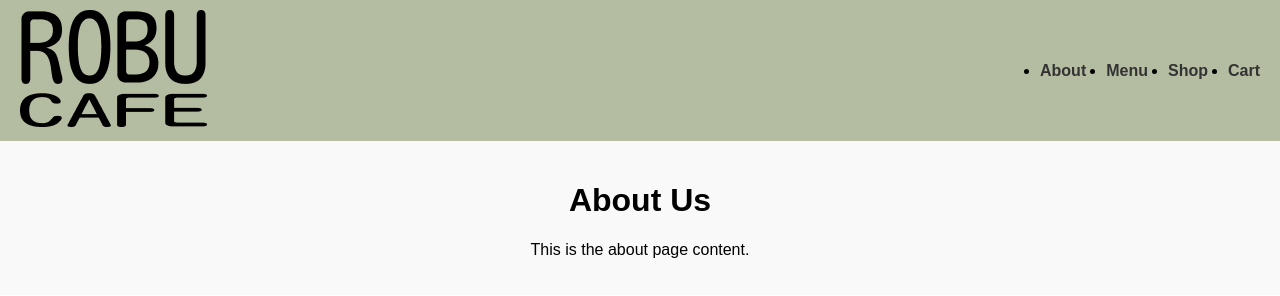
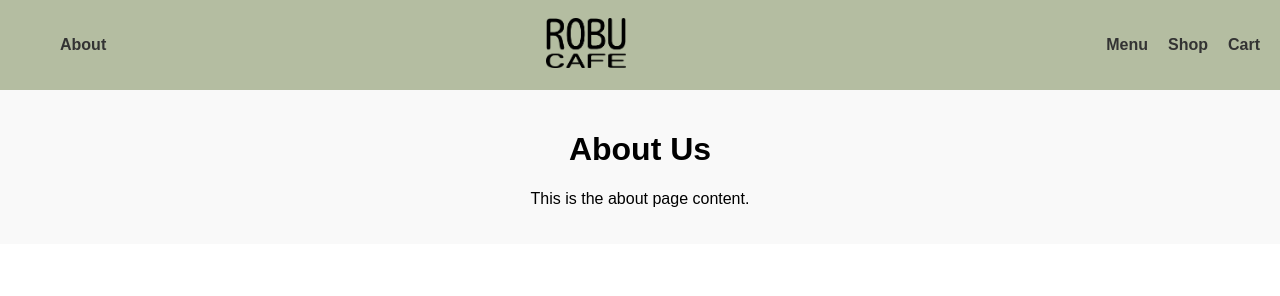
Before and after one commit to hanyoungk/robu, a plain HTML site: page about/about.html in a window 1280 px wide. Drawn offline with Linux system fonts and the light colour scheme.

Commit message:
edited the nav bar

```diff
--- a/about/about.css
+++ b/about/about.css
@@ -4,3 +4,7 @@ main {
     background-color: #f9f9f9;
     padding: 20px;
 }
+
+header {
+
+}
--- a/about/about.html
+++ b/about/about.html
@@ -9,12 +9,18 @@
 </head>
 <body>
     <header>
-        <div class="logo">
-            <img src="../assets/robu_logo.png" alt="Logo">
-        </div>
-        <nav>
+        <nav class="left">
             <ul>
                 <li><a href="../about/about.html">About</a></li>
+            </ul>
+        </nav>
+        <div class="logo">
+            <a href="../index.html">
+                <img src="../assets/robu_logo.png" alt="Logo">
+            </a>
+        </div>
+        <nav class="right">
+            <ul>
                 <li><a href="../menu/menu.html">Menu</a></li>
                 <li><a href="../shop/shop.html">Shop</a></li>
                 <li><a href="../cart/cart.html">Cart</a></li>
--- a/css/global.css
+++ b/css/global.css
@@ -3,6 +3,15 @@ body {
     font-family: Arial, sans-serif;
     margin: 0;
     padding: 0;
+}
+
+header .logo {
+    flex-grow: 1; /* Center logo with space allocation */
+    text-align: center;
+}
+
+header .logo img {
+    width: 80px; /* Adjust logo size */
 }
 
 header {
@@ -12,10 +21,27 @@ header {
     padding: 10px 20px;
     background-color: #B4BDA1;
     box-shadow: 0 2px 4px rgba(0, 0, 0, 0.1);
+    height: 70px;
+}
+
+header nav {
+    display: flex;
+    flex-grow: 2; /* Distribute space */
+    justify-content: space-between;
+}
+
+header nav.left {
+    justify-content: flex-start;
+}
+
+header nav.right {
+    justify-content: flex-end;
+    gap: 20px; /* Space between menu items */
 }
 
 nav ul {
     display: flex;
+    list-style: none;
     gap: 20px;
 }
 
```
Also changed, not shown: cart/cart.html (+10 -4 lines), index.html (+10 -4 lines), menu/menu.html (+10 -4 lines), shop/shop.html (+10 -4 lines).
